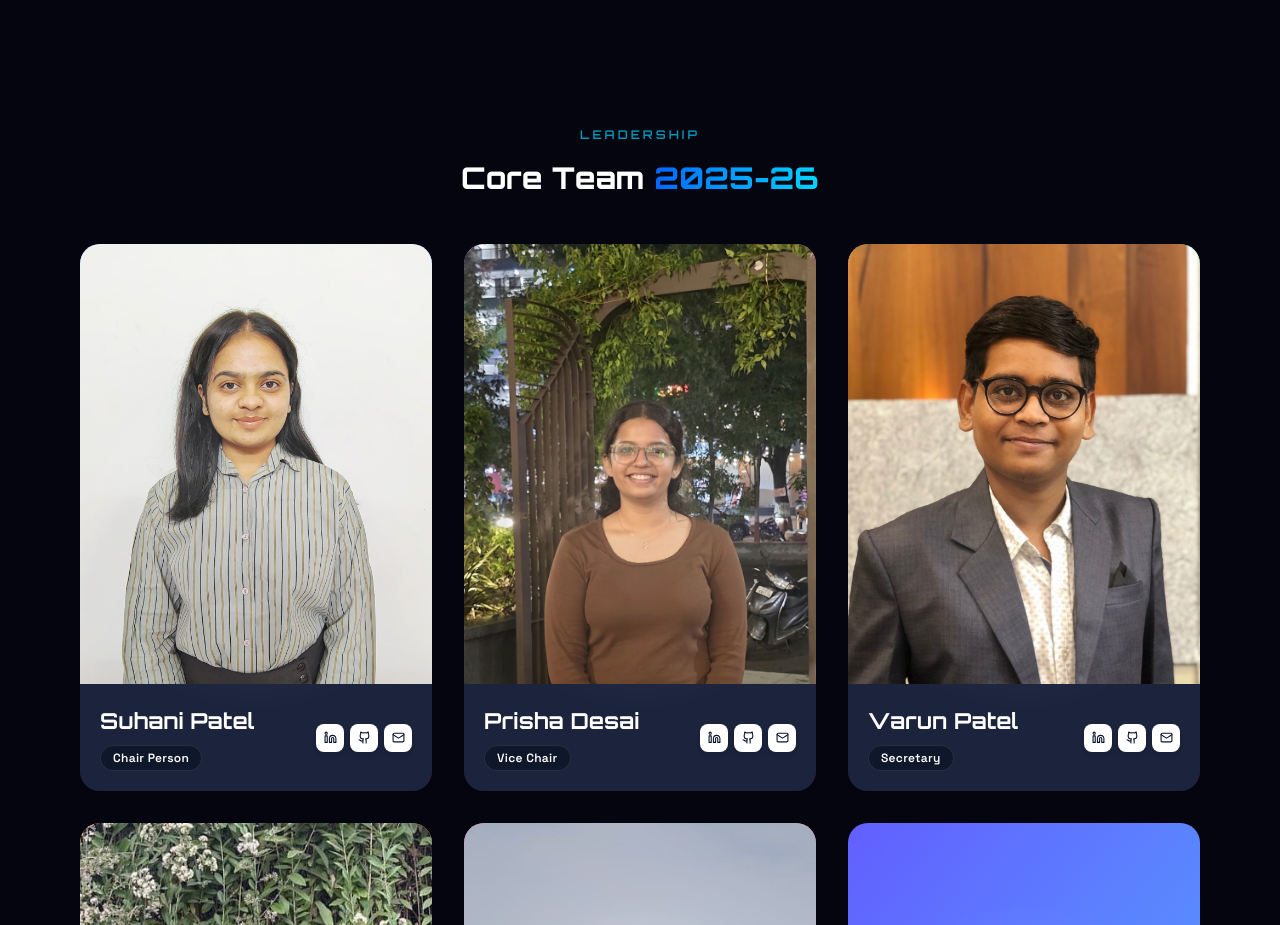
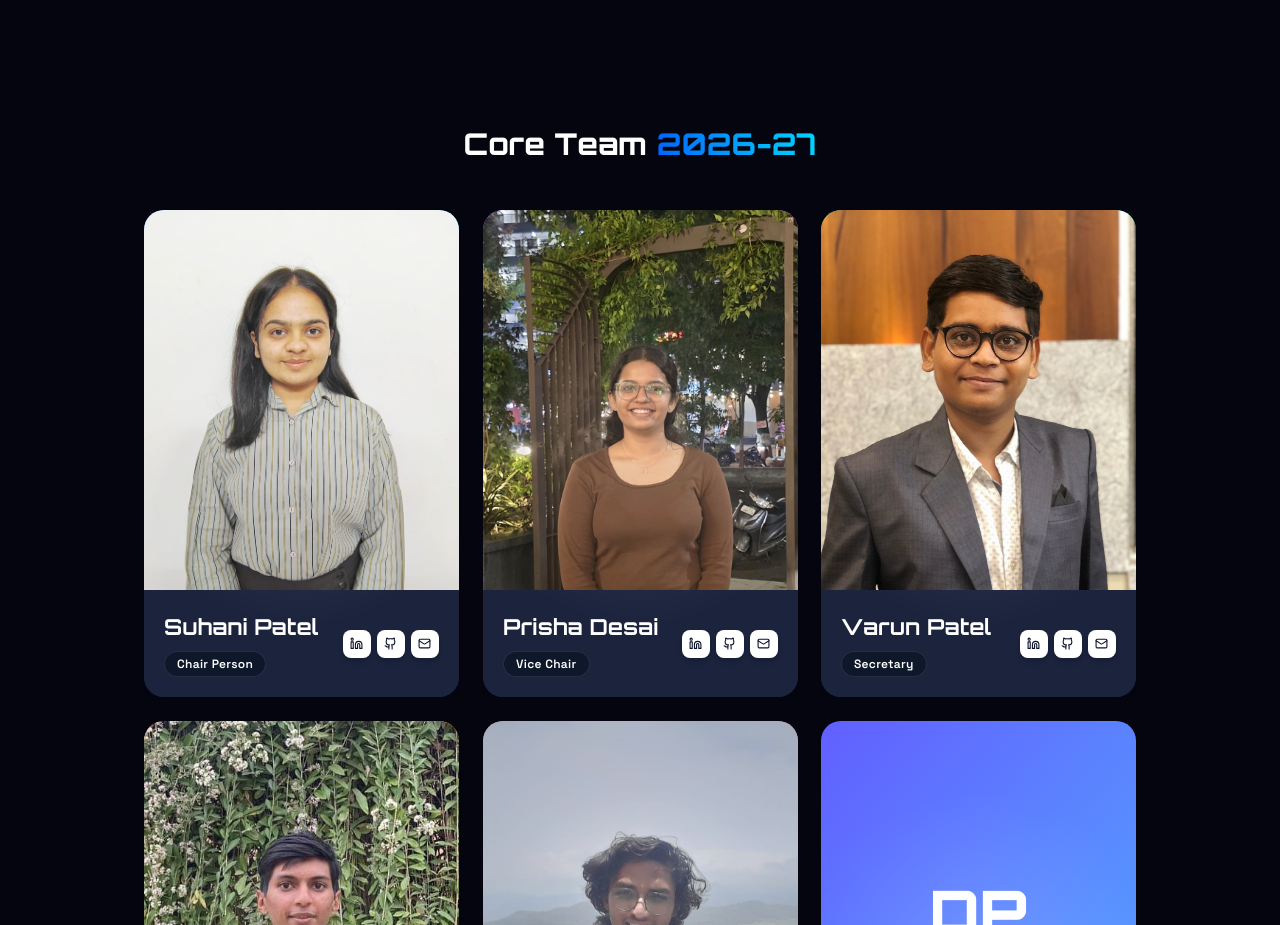
Before and after one commit to varun9525/ACM, a React (Vite) app: page /team in a window 1280 px wide. Shown: the part 2040-2965 px from the top of the page. Built offline with nearby package versions, Linux system fonts and the light colour scheme.

Commit message:
style: reduce core team card size and update to 2026-27

```diff
--- a/src/app/components/Team.tsx
+++ b/src/app/components/Team.tsx
@@ -169,21 +169,21 @@ export default function Team() {
       {/* Core Team */}
       <section className="py-20 relative">
         <div className="absolute left-0 top-1/2 -translate-y-1/2 w-[400px] h-[400px] bg-[#0066FF]/5 rounded-full blur-[150px]" />
-        <div className="relative max-w-6xl mx-auto px-4">
+        <div className="relative max-w-5xl mx-auto px-4">
           <motion.div initial={{ opacity: 0, y: 30 }} whileInView={{ opacity: 1, y: 0 }} viewport={{ once: true }} className="text-center mb-12">
-            <span style={{ fontSize: 12, fontWeight: 600, letterSpacing: 3, fontFamily: "'Orbitron', sans-serif" }} className="text-[#00D4FF]/70 uppercase mb-4 block">Leadership</span>
+
             <h2 style={{ fontWeight: 800, fontFamily: "'Orbitron', sans-serif" }} className="text-3xl text-white">
-              Core Team <span className="text-transparent bg-clip-text bg-gradient-to-r from-[#0066FF] to-[#00D4FF]">2025-26</span>
+              Core Team <span className="text-transparent bg-clip-text bg-gradient-to-r from-[#0066FF] to-[#00D4FF]">2026-27</span>
             </h2>
           </motion.div>
 
-          <div className="grid sm:grid-cols-2 lg:grid-cols-3 gap-8">
+          <div className="grid sm:grid-cols-2 lg:grid-cols-3 gap-6">
             {coreTeam.map((m, i) => (
               <TiltCard key={m.name}>
                 <motion.div initial={{ opacity: 0, y: 30 }} whileInView={{ opacity: 1, y: 0 }} viewport={{ once: true }} transition={{ delay: i * 0.1 }}
                   className="bg-[#1b233d] rounded-[20px] w-full shadow-lg relative overflow-hidden group hover:-translate-y-2 hover:shadow-2xl transition-all duration-300"
                 >
-                  <div className={`relative h-[440px] w-full overflow-hidden bg-gradient-to-br ${m.color}`}>
+                  <div className={`relative h-[380px] w-full overflow-hidden bg-gradient-to-br ${m.color}`}>
                     {m.image ? (
                       <img src={m.image} alt={m.name} className="w-full h-full object-cover object-top" />
                     ) : (
```
